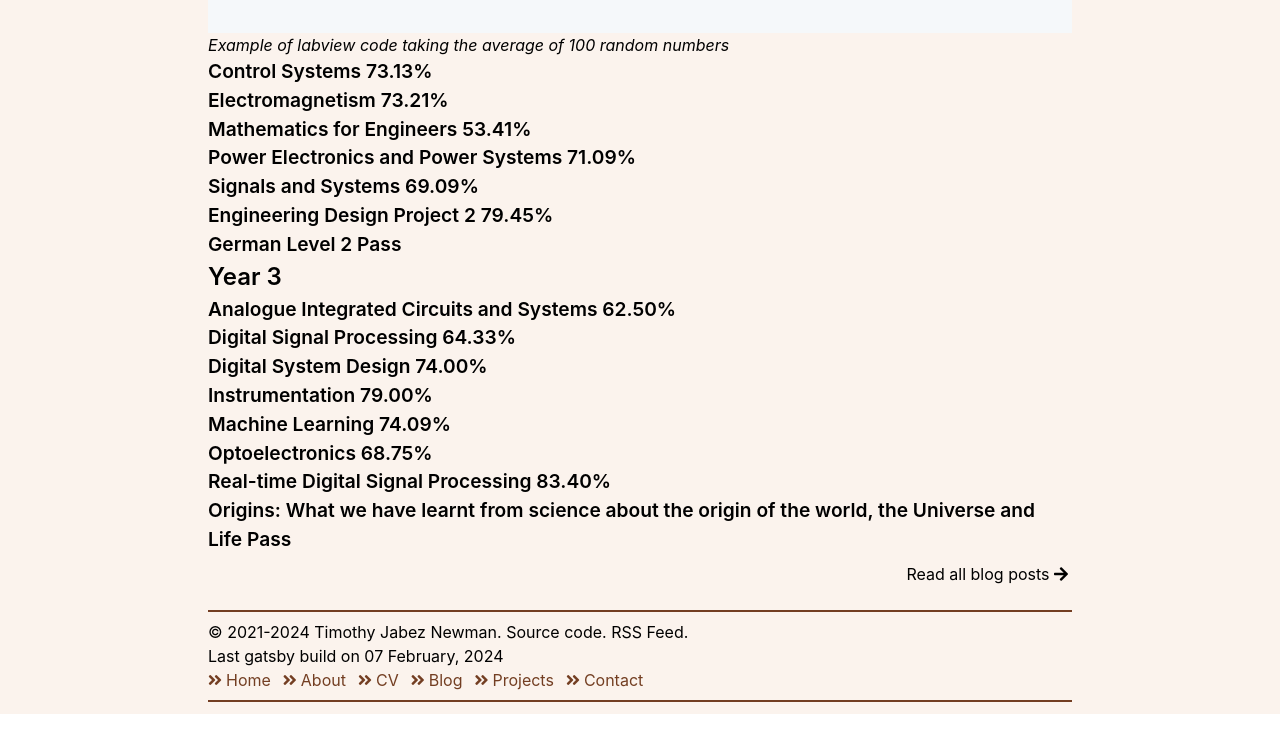
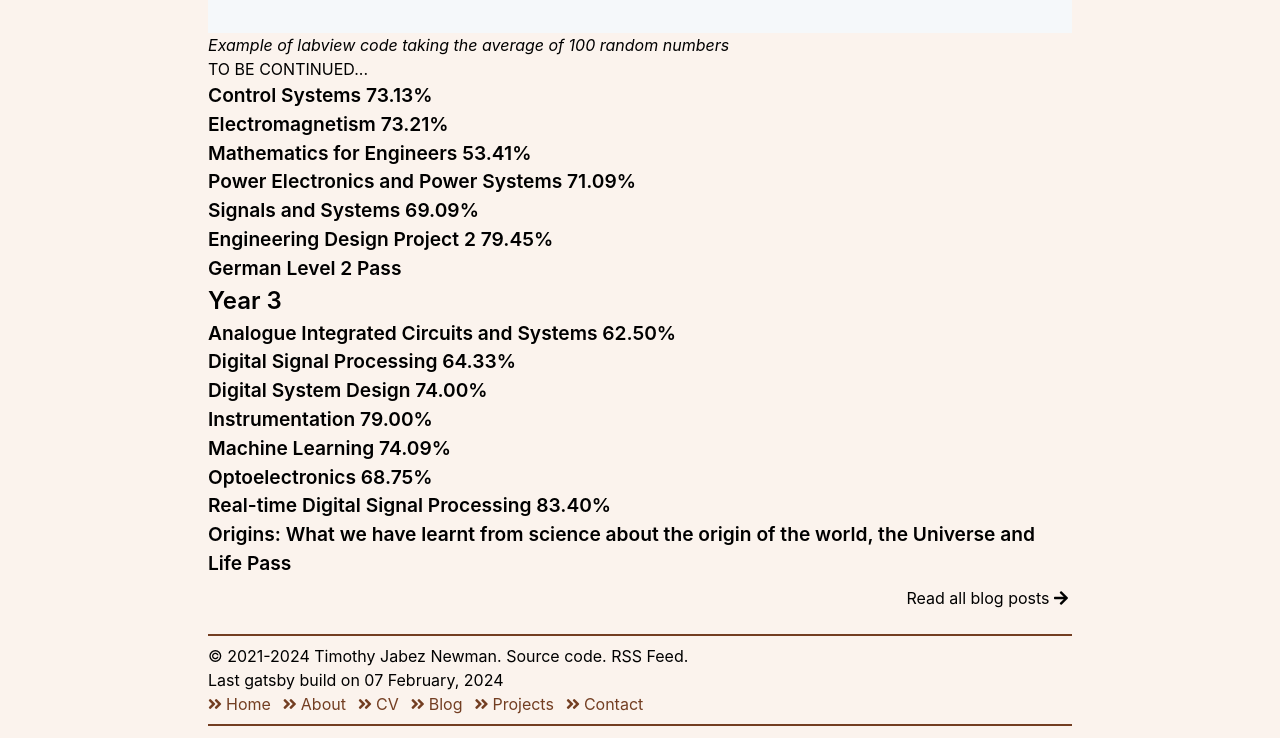
Before and after one commit to TimothyJNewman/personal-website-gatsby, a Gatsby site: page /blog/university-modules in a window 1280 px wide. Shown: the part 4753-5491 px from the top of the page. Before the commit the page ends 5467 px from the top, so only its background shows below. Built offline with nearby package versions, Linux system fonts and the light colour scheme; Gatsby itself is replaced by a stand-in of ours; some packages are replaced by stand-ins of ours; a web font is replaced by a local one.

Commit message:
Added to be continued statement to universities module

```diff
--- a/src/content/blog/university-modules/index.mdx
+++ b/src/content/blog/university-modules/index.mdx
@@ -61,8 +61,10 @@ The module starts of with analog communication such as amplitude modulation (AM)
 ![National Instruments Labview](./Comm_Labview.png)
 *Example of labview code taking the average of 100 random numbers*
 
+TO BE CONTINUED...
+
+
 ### Control Systems 73.13%
-
 ### Electromagnetism 73.21%
 ### Mathematics for Engineers 53.41%
 ### Power Electronics and Power Systems 71.09%
```
